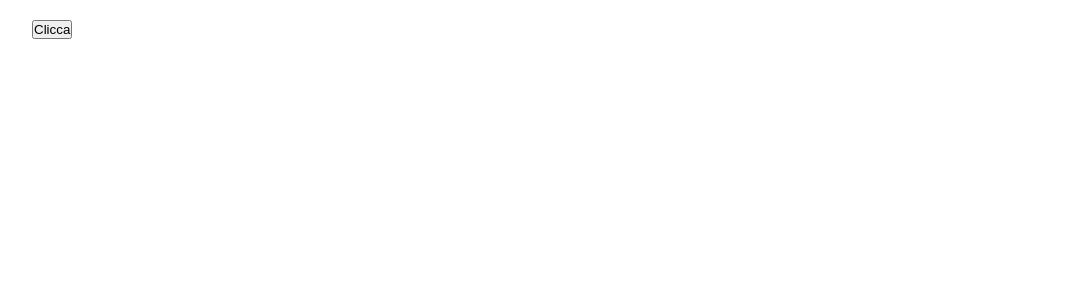
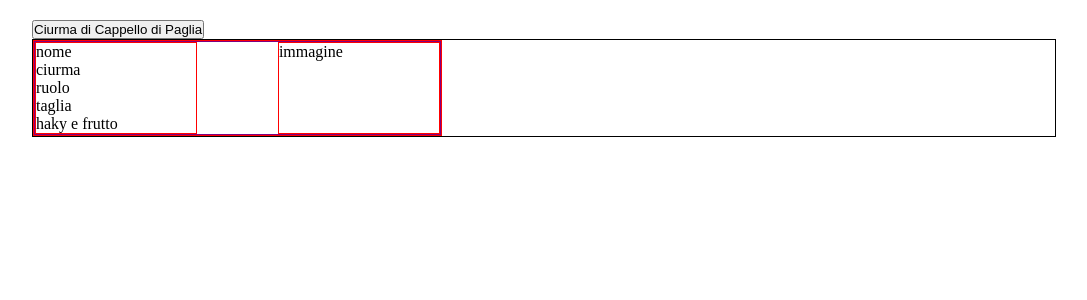
Before and after one commit to BartCatalano/onepiece, a React (Vite) app: page / in a window 1280 px wide. Shown: the top 300 px of the page, without its empty margins (96-1183 px from the left). Built offline with nearby package versions, Linux system fonts and the light colour scheme.

Commit message:
feat: struttura card fatta

```diff
--- a/src/App.jsx
+++ b/src/App.jsx
@@ -3,19 +3,33 @@ import axios from "axios";
 function App() {
 
   const loadData = () => {
-axios.get("https://api.api-onepiece.com/v2/characters/en/crew/1").then((resp) => {
-  console.log(resp);
-
-
-})
-
+    axios.get("https://api.api-onepiece.com/v2/characters/en/crew/1").then((resp) => {
+      console.log(resp);
+    })
   };
 
   return (
     <>
       <div className="container mt-20">
-        <button onClick={loadData}>Clicca</button>
+        <button onClick={loadData}>Ciurma di Cappello di Paglia</button>
       </div>
+      <section className="container">
+        <div className="row">
+          <div className="col">
+            <div className="card row">
+              <div className="col">
+              <div>nome</div>
+              <div>ciurma</div>
+              <div>ruolo</div>
+              <div>taglia</div>
+              <div>haky e frutto</div>
+              </div>
+              <div className="col">immagine</div>
+
+            </div>
+          </div>
+        </div>
+      </section>
     </>
   )
 }
--- a/src/index.css
+++ b/src/index.css
@@ -16,3 +16,25 @@ width: 80%;
 .mb-20{
   margin-bottom: 20px;
 }
+
+.row{
+
+  border: 1px solid black;
+  display: flex;
+  flex-wrap: wrap;
+  justify-content: space-between;
+
+}
+
+.col{
+
+  border: 1px solid red;
+  width: calc(80% / 2);
+
+}
+
+.card{
+
+  border: 1px solid purple;
+
+}
```
